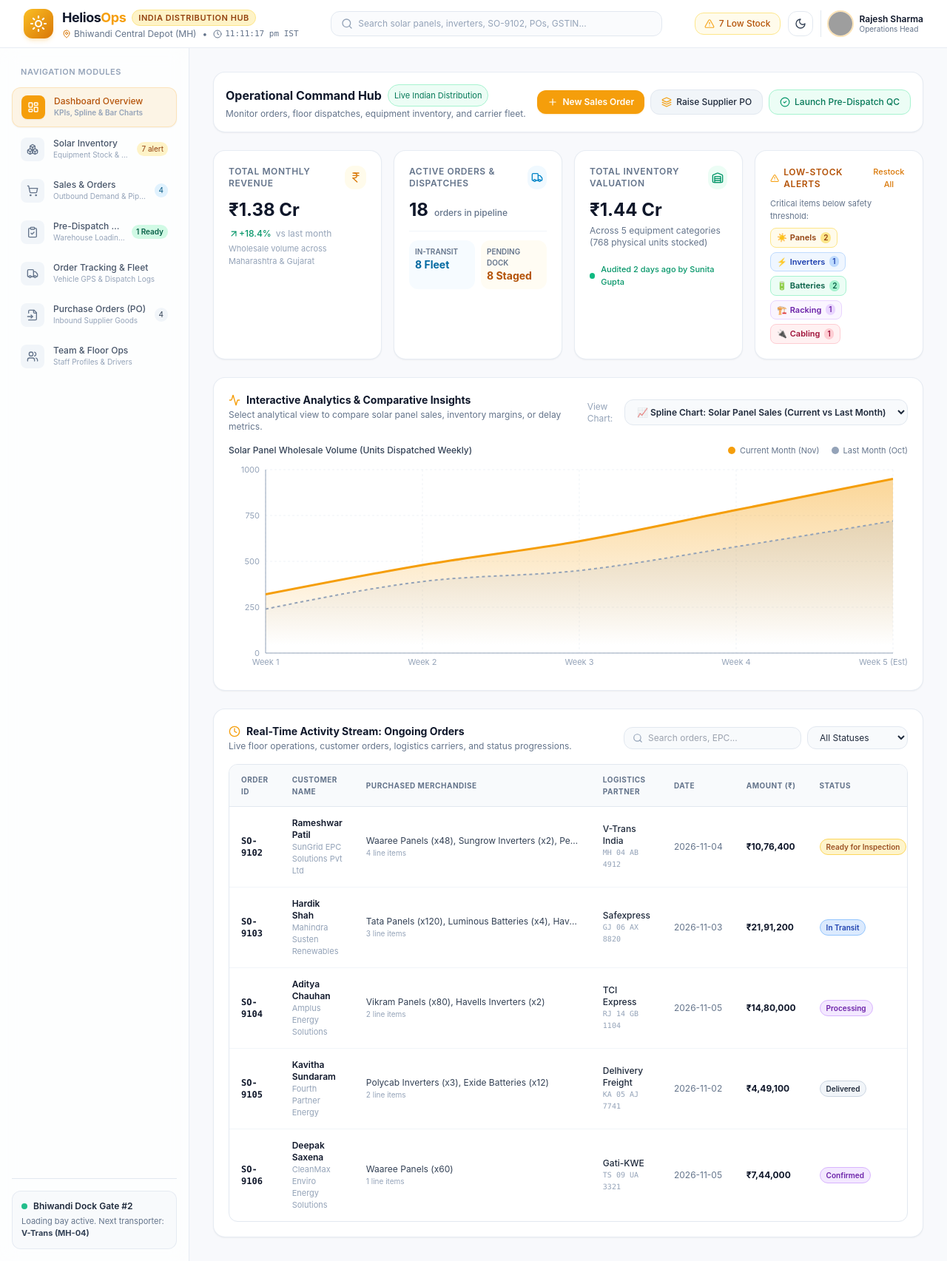
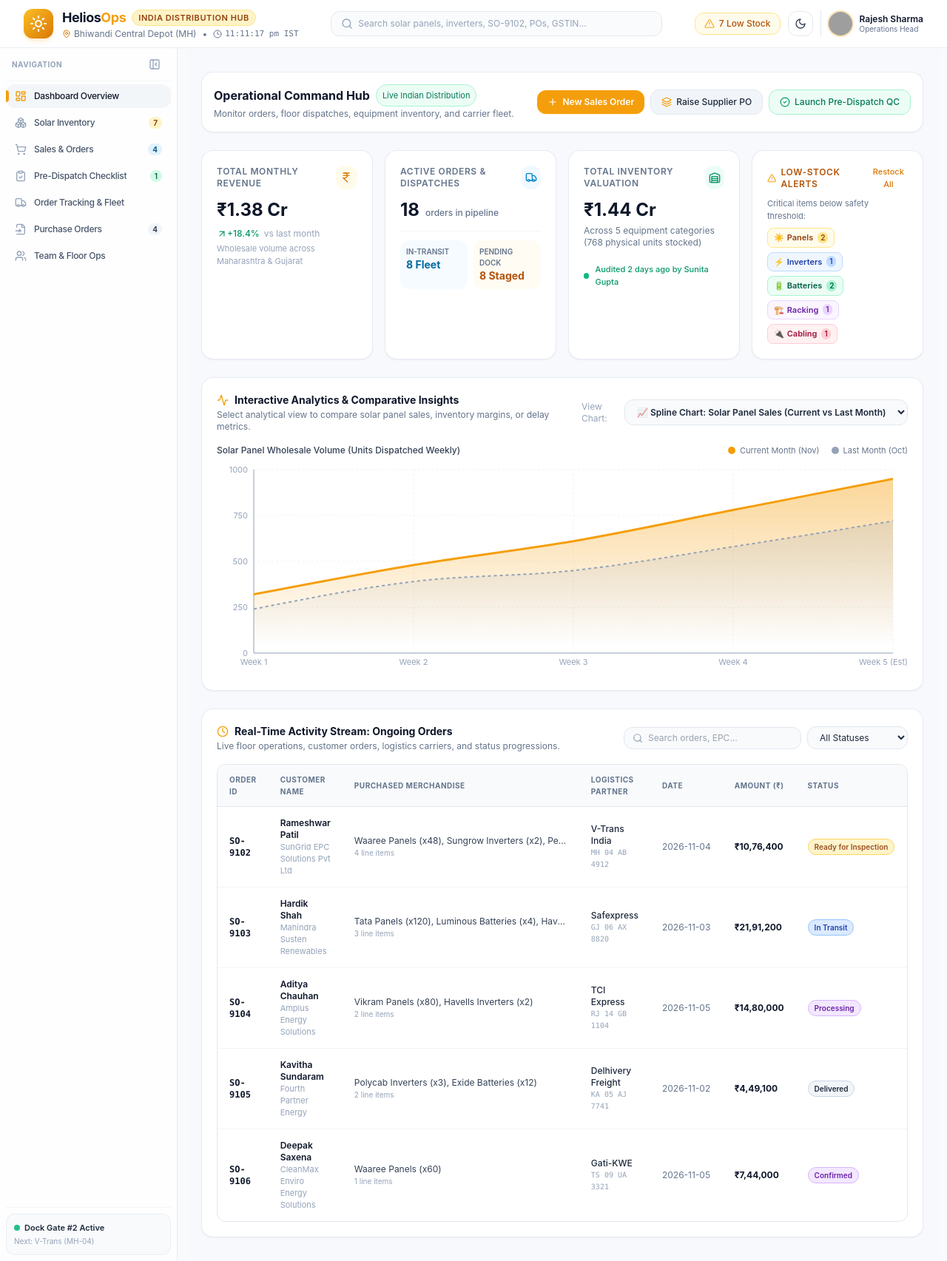
Before and after one commit to morningstar004/SolarDashBoard, a Next.js app: page / in a window 1280 px wide. Shown: the whole page at 74% size. Built offline with nearby package versions, Linux system fonts and the light colour scheme; grey boxes are pictures that could not be loaded.

Commit message:
feat: collapsible icon sidebar (shadcn style), updated active item indicator, removed sublabels and reduced padding

```diff
--- a/src/components/layout/Sidebar.tsx
+++ b/src/components/layout/Sidebar.tsx
@@ -1,6 +1,6 @@
 'use client';
 
-import React from 'react';
+import React, { useState, useEffect } from 'react';
 import { useApp, TabType } from '@/context/AppContext';
 import {
   LayoutDashboard,
@@ -10,13 +10,30 @@ import {
   Truck,
   FileInput,
   Users,
-  ChevronRight,
-  ShieldCheck,
-  Zap,
+  PanelLeftClose,
+  PanelLeftOpen,
 } from 'lucide-react';
 
 export const Sidebar: React.FC = () => {
   const { activeTab, setActiveTab, orders, products, purchaseOrders } = useApp();
+
+  const [isCollapsed, setIsCollapsed] = useState(false);
+
+  // Read saved collapse state from localStorage
+  useEffect(() => {
+    const saved = localStorage.getItem('helios_sidebar_collapsed');
+    if (saved === 'true') {
+      setIsCollapsed(true);
+    }
+  }, []);
+
+  const toggleCollapse = () => {
+    setIsCollapsed((prev) => {
+      const next = !prev;
+      localStorage.setItem('helios_sidebar_collapsed', String(next));
+      return next;
+    });
+  };
 
   const activeOrdersCount = orders.filter(
     (o) => o.status !== 'Delivered' && o.status !== 'Cancelled'
@@ -33,7 +50,6 @@ export const Sidebar: React.FC = () => {
   const navItems: {
     id: TabType;
     label: string;
-    sublabel: string;
     icon: React.ElementType;
     badge?: number | string;
     badgeColor?: string;
@@ -41,21 +57,18 @@ export const Sidebar: React.FC = () => {
     {
       id: 'dashboard',
       label: 'Dashboard Overview',
-      sublabel: 'KPIs, Spline & Bar Charts',
       icon: LayoutDashboard,
     },
     {
       id: 'inventory',
       label: 'Solar Inventory',
-      sublabel: 'Equipment Stock & Pricing',
       icon: Boxes,
-      badge: lowStockCount > 0 ? `${lowStockCount} alert` : undefined,
+      badge: lowStockCount > 0 ? `${lowStockCount}` : undefined,
       badgeColor: 'bg-amber-100 text-amber-800 dark:bg-amber-950/80 dark:text-amber-300',
     },
     {
       id: 'sales',
       label: 'Sales & Orders',
-      sublabel: 'Outbound Demand & Pipelines',
       icon: ShoppingCart,
       badge: activeOrdersCount > 0 ? activeOrdersCount : undefined,
       badgeColor: 'bg-sky-100 text-sky-800 dark:bg-sky-950/80 dark:text-sky-300',
@@ -63,40 +76,62 @@ export const Sidebar: React.FC = () => {
     {
       id: 'checklist',
       label: 'Pre-Dispatch Checklist',
-      sublabel: 'Warehouse Loading Gate QC',
       icon: ClipboardCheck,
-      badge: readyForInspectionCount > 0 ? `${readyForInspectionCount} Ready` : 'QC Dock',
+      badge: readyForInspectionCount > 0 ? `${readyForInspectionCount}` : undefined,
       badgeColor: 'bg-emerald-100 text-emerald-800 dark:bg-emerald-950/80 dark:text-emerald-300 font-semibold',
     },
     {
       id: 'tracking',
       label: 'Order Tracking & Fleet',
-      sublabel: 'Vehicle GPS & Dispatch Logs',
       icon: Truck,
     },
     {
       id: 'purchase',
-      label: 'Purchase Orders (PO)',
-      sublabel: 'Inbound Supplier Goods',
+      label: 'Purchase Orders',
       icon: FileInput,
-      badge: purchaseOrders.length,
+      badge: purchaseOrders.length > 0 ? purchaseOrders.length : undefined,
       badgeColor: 'bg-slate-100 text-slate-700 dark:bg-slate-800 dark:text-slate-300',
     },
     {
       id: 'team',
       label: 'Team & Floor Ops',
-      sublabel: 'Staff Profiles & Drivers',
       icon: Users,
     },
   ];
 
   return (
-    <aside className="w-full lg:w-64 shrink-0 border-r border-slate-200/80 dark:border-slate-800 bg-white/70 dark:bg-slate-900/70 backdrop-blur-md p-3 sm:p-4 flex flex-col gap-1 transition-colors duration-200">
-      <div className="px-3 py-2 text-[11px] font-semibold tracking-wider text-slate-400 uppercase">
-        Navigation Modules
+    <aside
+      className={`shrink-0 border-r border-slate-200/80 dark:border-slate-800 bg-white/80 dark:bg-slate-900/80 backdrop-blur-md p-2 flex flex-col transition-all duration-300 ease-in-out ${
+        isCollapsed ? 'w-[68px]' : 'w-full lg:w-60'
+      }`}
+    >
+      {/* Sidebar Header with Collapse / Expand Trigger */}
+      <div
+        className={`flex items-center pb-2 mb-1 border-b border-slate-100 dark:border-slate-800/80 ${
+          isCollapsed ? 'justify-center' : 'justify-between px-2'
+        }`}
+      >
+        {!isCollapsed && (
+          <span className="text-[10px] font-bold uppercase tracking-wider text-slate-400">
+            Navigation
+          </span>
+        )}
+        <button
+          onClick={toggleCollapse}
+          className="p-1.5 rounded-lg text-slate-400 hover:text-slate-700 dark:hover:text-slate-200 hover:bg-slate-100 dark:hover:bg-slate-800 transition-colors"
+          title={isCollapsed ? 'Expand Sidebar (Ctrl+B)' : 'Collapse to Icons'}
+          aria-label={isCollapsed ? 'Expand Sidebar' : 'Collapse Sidebar'}
+        >
+          {isCollapsed ? (
+            <PanelLeftOpen className="w-4 h-4 text-amber-500" />
+          ) : (
+            <PanelLeftClose className="w-4 h-4" />
+          )}
+        </button>
       </div>
 
-      <nav className="flex flex-col gap-1">
+      {/* Nav List */}
+      <nav className="flex flex-col gap-1 flex-1">
         {navItems.map((item) => {
           const isActive = activeTab === item.id;
           const Icon = item.icon;
@@ -105,55 +140,75 @@ export const Sidebar: React.FC = () => {
             <button
               key={item.id}
               onClick={() => setActiveTab(item.id)}
-              className={`group flex items-center justify-between px-3 py-2.5 rounded-xl text-left transition-all ${
+              title={isCollapsed ? `${item.label} ${item.badge ? `(${item.badge})` : ''}` : undefined}
+              className={`group relative flex items-center rounded-xl text-left transition-all duration-150 ${
+                isCollapsed
+                  ? 'justify-center p-2.5'
+                  : 'justify-between px-3 py-2 text-xs'
+              } ${
                 isActive
-                  ? 'bg-amber-500/10 text-amber-700 dark:text-amber-400 border border-amber-500/20 shadow-sm font-semibold'
-                  : 'text-slate-600 dark:text-slate-400 hover:text-slate-900 dark:hover:text-slate-200 hover:bg-slate-100/80 dark:hover:bg-slate-800/60'
+                  ? 'bg-slate-100/90 dark:bg-slate-800/90 text-slate-900 dark:text-white font-semibold shadow-xs before:absolute before:left-0 before:top-2 before:bottom-2 before:w-1 before:rounded-r-full before:bg-amber-500'
+                  : 'text-slate-600 dark:text-slate-400 hover:text-slate-900 dark:hover:text-slate-100 hover:bg-slate-100/60 dark:hover:bg-slate-800/50'
               }`}
             >
-              <div className="flex items-center gap-3 min-w-0">
-                <div
-                  className={`p-2 rounded-lg transition-colors ${
+              <div className={`flex items-center min-w-0 ${isCollapsed ? 'justify-center' : 'gap-2.5'}`}>
+                <Icon
+                  className={`w-4 h-4 shrink-0 transition-colors ${
                     isActive
-                      ? 'bg-amber-500 text-white shadow-sm'
-                      : 'bg-slate-100 dark:bg-slate-800 text-slate-500 dark:text-slate-400 group-hover:text-amber-600 dark:group-hover:text-amber-400'
+                      ? 'text-amber-500 dark:text-amber-400 stroke-[2.2]'
+                      : 'text-slate-400 dark:text-slate-500 group-hover:text-amber-500 dark:group-hover:text-amber-400'
                   }`}
-                >
-                  <Icon className="w-4 h-4" />
-                </div>
-                <div className="min-w-0">
-                  <p className="text-xs font-medium truncate">{item.label}</p>
-                  <p className="text-[10px] text-slate-400 dark:text-slate-500 truncate">
-                    {item.sublabel}
-                  </p>
-                </div>
+                />
+
+                {!isCollapsed && (
+                  <span className="truncate tracking-tight font-medium">
+                    {item.label}
+                  </span>
+                )}
               </div>
 
+              {/* Badge */}
               {item.badge && (
+                <>
+                  {!isCollapsed ? (
                     <span
-                  className={`ml-2 px-1.5 py-0.5 text-[10px] rounded-full shrink-0 ${
+                      className={`ml-1.5 px-1.5 py-0.2 text-[10px] font-bold rounded-full shrink-0 ${
                         item.badgeColor || 'bg-slate-100 text-slate-700 dark:bg-slate-800 dark:text-slate-300'
                       }`}
                     >
                       {item.badge}
                     </span>
+                  ) : (
+                    <span className="absolute top-1.5 right-1.5 w-2 h-2 rounded-full bg-amber-500 ring-2 ring-white dark:ring-slate-900" />
+                  )}
+                </>
               )}
             </button>
           );
         })}
       </nav>
 
-      {/* Warehouse Status Pill at bottom */}
-      <div className="mt-auto pt-4 border-t border-slate-200 dark:border-slate-800">
-        <div className="p-3 rounded-xl bg-slate-50 dark:bg-slate-800/60 border border-slate-200/80 dark:border-slate-750">
-          <div className="flex items-center gap-2 text-xs font-semibold text-slate-800 dark:text-slate-200">
-            <span className="w-2 h-2 rounded-full bg-emerald-500 animate-pulse"></span>
-            <span>Bhiwandi Dock Gate #2</span>
+      {/* Warehouse Status Dock Footer */}
+      <div className="pt-2 mt-auto border-t border-slate-100 dark:border-slate-800/80">
+        {!isCollapsed ? (
+          <div className="p-2.5 rounded-xl bg-slate-50 dark:bg-slate-800/50 border border-slate-200/60 dark:border-slate-750">
+            <div className="flex items-center gap-1.5 text-[11px] font-semibold text-slate-800 dark:text-slate-200">
+              <span className="w-2 h-2 rounded-full bg-emerald-500 animate-pulse shrink-0"></span>
+              <span className="truncate">Dock Gate #2 Active</span>
             </div>
-          <p className="text-[11px] text-slate-500 dark:text-slate-400 mt-1">
-            Loading bay active. Next transporter: <strong className="text-slate-700 dark:text-slate-300">V-Trans (MH-04)</strong>
+            <p className="text-[10px] text-slate-400 truncate mt-0.5">
+              Next: V-Trans (MH-04)
             </p>
           </div>
+        ) : (
+          <div
+            className="flex justify-center p-2 rounded-xl bg-slate-50 dark:bg-slate-800/50 border border-slate-200/60 dark:border-slate-750 cursor-pointer"
+            title="Bhiwandi Dock Gate #2 Active • Transporter: V-Trans"
+            onClick={toggleCollapse}
+          >
+            <span className="w-2 h-2 rounded-full bg-emerald-500 animate-pulse"></span>
+          </div>
+        )}
       </div>
     </aside>
   );
```
Lines whose indentation alone changed are shown as unchanged.
